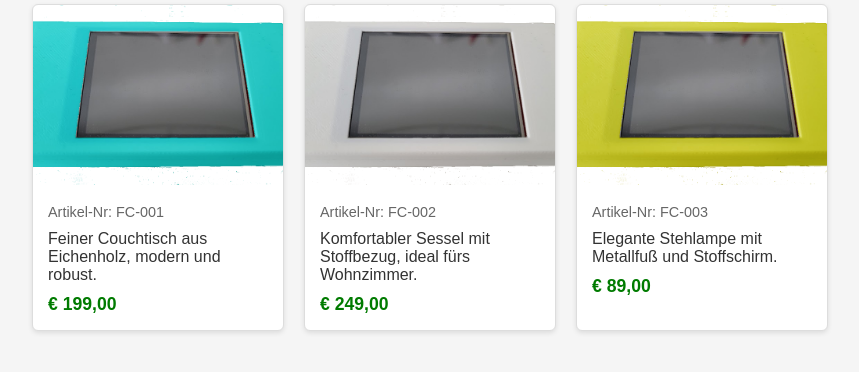
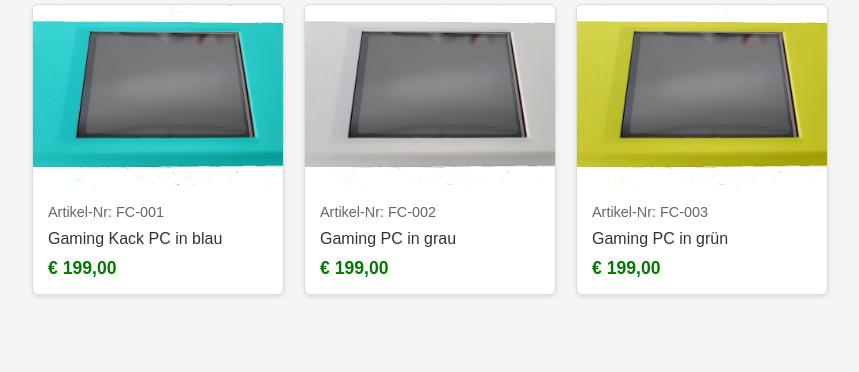
Before and after one commit to philippGtz/E3FIAE-Team-1, a Flask app: page /catalog in a window 1280 px wide. Shown: the part 103-475 px from the top of the page, without its empty margins (210-1069 px from the left). Run offline with Flask 3, Linux system fonts and the light colour scheme.

Commit message:
Artikelbeschreibungen und Preise angepasst

```diff
--- a/templates/catalog.html
+++ b/templates/catalog.html
@@ -23,7 +23,7 @@
         <img src="static/images/fc-1.jpg" alt="Artikel 1" class="thumbnail">
         <div class="info">
             <div class="artikelnummer">Artikel-Nr: FC-001</div>
-            <div class="beschreibung">Feiner Couchtisch aus Eichenholz, modern und robust.</div>
+            <div class="beschreibung">Gaming Kack PC in blau</div>
             <div class="preis">€ 199,00</div>
         </div>
     </div>
@@ -33,8 +33,8 @@
         <img src="static/images/fc-2.jpg" alt="Artikel 2" class="thumbnail">
         <div class="info">
             <div class="artikelnummer">Artikel-Nr: FC-002</div>
-            <div class="beschreibung">Komfortabler Sessel mit Stoffbezug, ideal fürs Wohnzimmer.</div>
-            <div class="preis">€ 249,00</div>
+            <div class="beschreibung">Gaming PC in grau</div>
+            <div class="preis">€ 199,00</div>
         </div>
     </div>
 
@@ -43,8 +43,8 @@
         <img src="static/images/fc-3.jpg" alt="Artikel 3" class="thumbnail">
         <div class="info">
             <div class="artikelnummer">Artikel-Nr: FC-003</div>
-            <div class="beschreibung">Elegante Stehlampe mit Metallfuß und Stoffschirm.</div>
-            <div class="preis">€ 89,00</div>
+            <div class="beschreibung">Gaming PC in grün</div>
+            <div class="preis">€ 199,00</div>
         </div>
     </div>
 
```
